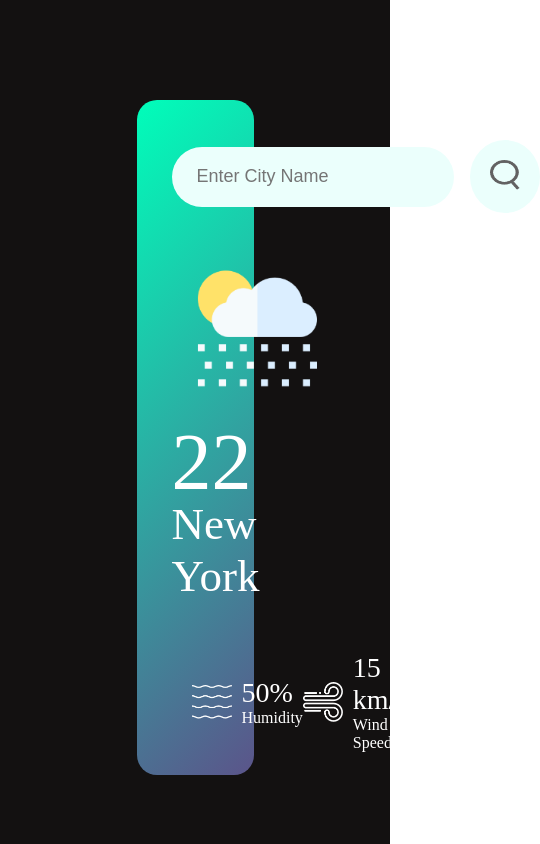
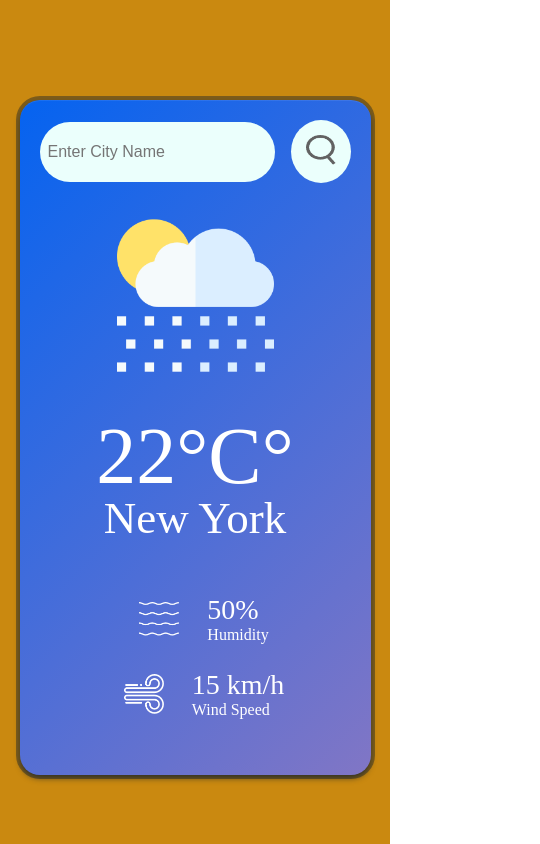
Before and after one commit to Code-with-Abhishek-Gupta/JS-Project, a plain HTML site: page Project 11/index.html in a window 390 px wide. Shown: the whole page, 540 px wide, since content can reach past the window. Drawn offline with Linux system fonts and the light colour scheme; no server answers.

Commit message:
inprove bad code

```diff
--- a/Project 11/CSS/style.css
+++ b/Project 11/CSS/style.css
@@ -16,14 +16,15 @@ main{
     display: flex;
 
     justify-content: center;
-    background-color: rgb(19, 17, 17);
+    background-color: rgb(202, 137, 16);
 }
 
 
 .card{
     width: 30vw;
+    box-shadow: rgba(6, 24, 44, 0.4) 0px 0px 0px 4px, rgba(6, 24, 44, 0.65) 0px 4px 6px -1px, rgba(255, 255, 255, 0.08) 0px 1px 0px inset;
     max-height: 80vh;
-    background: linear-gradient(135deg , #00feba , #5b548a);
+    background: linear-gradient(135deg , #0563f0 , #8176c5);
     color: #fff;
     margin: 100px auto 0;
     border-radius: 20px;
@@ -110,3 +111,107 @@ font-weight: 500;
     .humidity, .wind{
         font-size: 28px;
     }
+
+    @media screen  and (max-width: 1200px){
+
+        .card{
+            width: 50vw;
+
+            max-height: 80vh;
+
+
+        }
+
+    }
+
+
+    @media screen  and (max-width: 844px){
+
+        .card{
+            width: 80vw;
+
+            max-height: 80vh;
+           background-color: red;
+            color: #fff;
+            margin: 100px auto 0;
+            border-radius: 20px;
+            padding: 40px 35px;
+            text-align: center;
+        }
+
+    }
+
+
+    @media screen  and (max-width: 512px){
+
+        .card{
+            width: 90vw;
+
+            max-height: 80vh;
+           background-color: red;
+            color: #fff;
+            margin: 100px auto 0;
+            border-radius: 20px;
+            padding: 40px 35px;
+            text-align: center;
+        }
+
+
+
+
+
+
+    }
+
+
+
+    @media screen  and (max-width: 448px){
+
+        .card{
+            width: 90vw;
+
+            max-height: 80vh;
+           background-color: red;
+            color: #fff;
+            margin: 100px auto 0;
+            border-radius: 20px;
+            padding: 20px 20px;
+            text-align: center;
+        }
+
+        .search input{
+            border: 0;
+            outline: 0;
+            background: #ebfffc;
+            color: #555;
+            width: 70%;
+            padding: 8px 8px;
+            height: 60px;
+            border-radius: 30px;
+            flex: 1;
+            margin-right: 16px;
+            font-size: 1rem;
+        }
+
+        .search button{
+            border: 0;
+            outline: 0;
+            background: #ebfffc;
+            border-radius: 50%;
+            /* width: 80px;
+            height: 80px; */
+            padding: 15px 15px;
+            cursor: pointer;
+        }
+
+        .details {
+            gap: 25px;
+          flex-direction: column;
+        }
+
+        .details div{
+            margin-left: 18px;
+
+        }
+
+    }
--- a/Project 11/JS/Script.js
+++ b/Project 11/JS/Script.js
@@ -1,7 +1,13 @@
-const apikey = "appid=270e2e22c4af70cffb18e552660865ad";
-const apiUrl = 'https://api.openweathermap.org/data/2.5/weather?&';
+const apikey = "701363f28fde43d0aa4165056242301";
+// const apiUrl = 'https://api.openweathermap.org/data/2.5/weather?&';
 
+const apiUrl = `http://api.weatherapi.com/v1/current.json?key=` ;
 // console.log(apiUrl + apikey)
+// ${(apikey)}&q=Bagodar&aqi=yes
+
+const WeatherIcon = document.getElementById('weather-icon');
+
+
 
 
 const searchBox = document.getElementById('input');
@@ -12,7 +18,7 @@ const button =  document.addEventListener('click', function(){
 })
 
 const buttonenter =  document.addEventListener('keypress', function(keypress){
-console.log(keypress)
+// console.log(keypress)
 const weatherData =  searchBox.value;
 if(keypress.key === 'Enter'){
 
@@ -26,14 +32,36 @@ if(keypress.key === 'Enter'){
 async function checkWeater(dets){
 
 
-    const response = await fetch(apiUrl + apikey + `&q=${dets}` );
+    const response = await fetch(apiUrl + apikey + `&q=${dets}` + '&aqi=yes') ;
+    // http://api.weatherapi.com/v1/current.json?key=a701363f28fde43d0aa4165056242301&q=bagodar&aqi=yes
+console.log(response)
     var data = await response.json();
-    console.log(data)
+    // console.log(data)
 
-    document.querySelector('.city').innerHTML = data.name;
-    document.querySelector('.temp').innerHTML = Math.round(data.main.temp)+ '°C';
-    document.querySelector('.humidity').innerHTML = data.main.humidity + '%';
-    document.querySelector('.wind').innerHTML = data.wind.speed + 'Km/h';
+    document.querySelector('.city').innerHTML = data.location.name;
+    document.querySelector('.temp').innerHTML = Math.round(data.current.temp_c)+ '°C';
+    document.querySelector('.humidity').innerHTML = data.current.humidity + '%';
+    document.querySelector('.wind').innerHTML = data.current.wind_kph + 'Km/h';
+
+    if(data.current.condition === "Clouds")  {
+WeatherIcon.src = '../Image/clouds.png'
+}else if(data.current.condition.text === "Clear"){
+    WeatherIcon.src = '../Image/clear.png'
+}else if(data.current.condition.text === "Mist"){
+    WeatherIcon.src = '../Image/mist.png'
+}else if(data.current.condition === "Partly cloudy"){
+    WeatherIcon.src = '../Image/clouds.png'
+}else if(data.current.condition.text === "Freezing fog"){
+    WeatherIcon.src = '../Image/snow.png'
+}
+else if(data.current.condition.text === "Light rain"){
+    WeatherIcon.src = '../Image/rain.png'
+}
+else {
+    WeatherIcon.src = '../Image/drizzle.png'
+}
+
+
 
 }
 
--- a/Project 11/index.html
+++ b/Project 11/index.html
@@ -12,13 +12,13 @@
         <div class="search">
           <input id="input" type="text" placeholder="Enter City Name" spellcheck="false" />
 
-          <button><img src="./Image/search.png" alt="" /></button>
+          <button><img  id="image" src="./Image/search.png" alt="" /> </button>
         </div>
 
         <div class="weather">
-          <img src="./Image/rain.png" alt="" class="weather-icon" />
-          <h1 class="temp">22</h1>
-          <h2 class="city">New York</h2>
+          <img src="./Image/rain.png" alt="" id="weather-icon" />
+          <h1 class="temp">22°C°</h1>
+          <h2 class="city">New York </h2>
         </div>
 
         <div class="details">
@@ -37,8 +37,11 @@
               <p>Wind Speed</p>
             </div>
           </div>
+
+
         </div>
-      </div>
+
+
     </main>
   </body>
   <script src="./JS/Script.js"></script>
```
